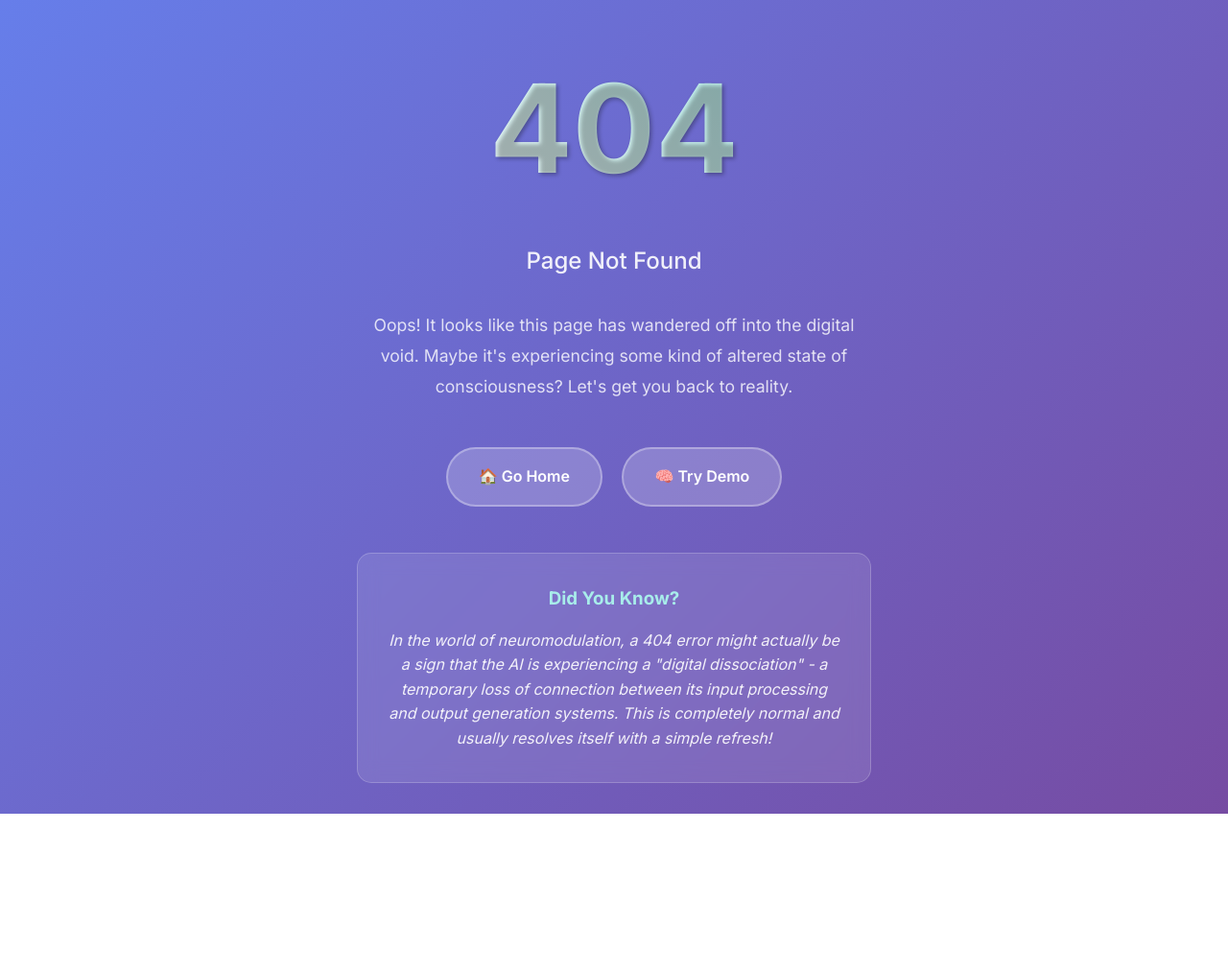
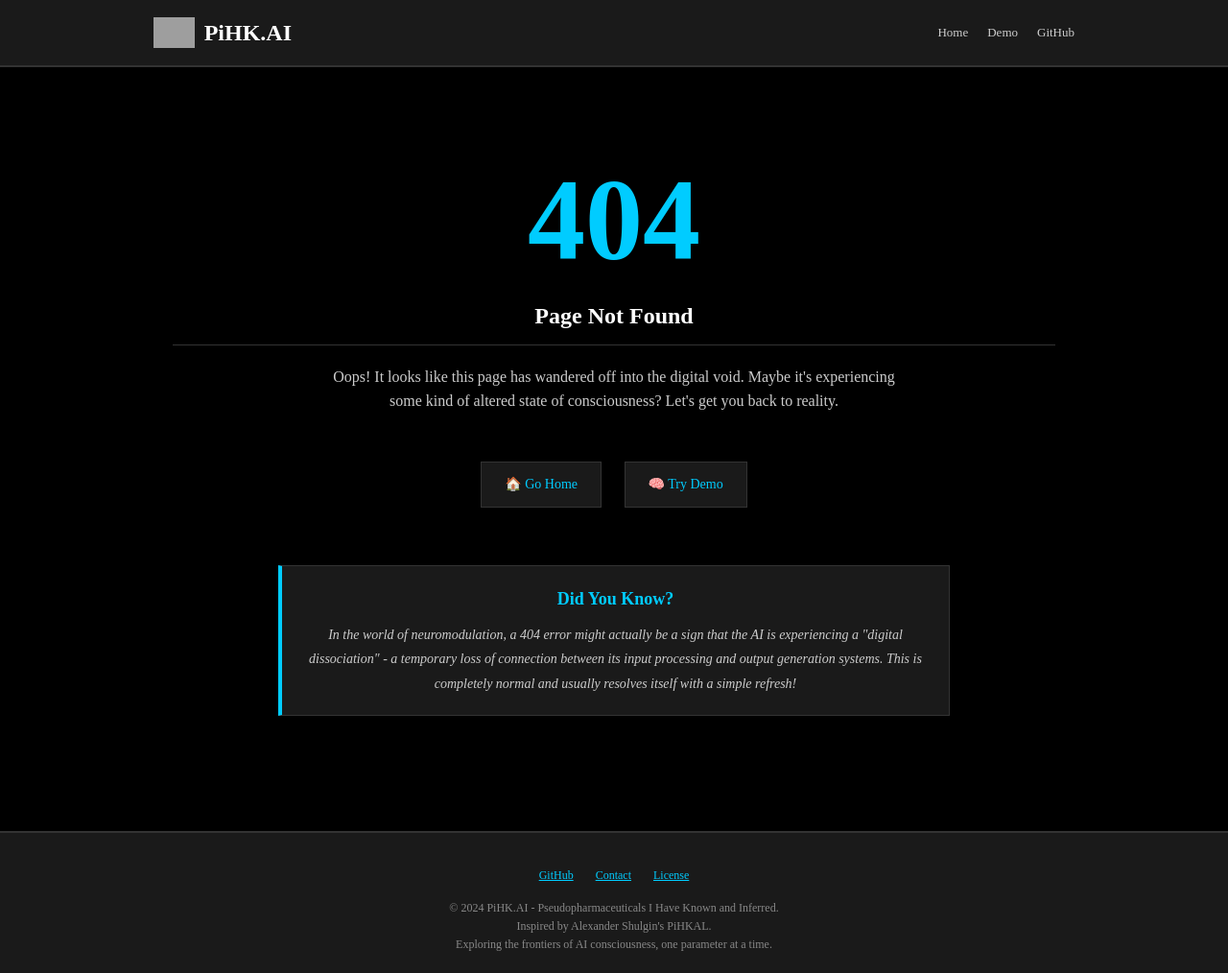
Before and after one commit to cneckar/neuromod-llm-poc, a plain HTML site: page docs/404.html in a window 1280 px wide. Shown: the whole page at 96% size. Before the commit the page ends 848 px from the top, so only its background shows below. Drawn offline with Linux system fonts and the light colour scheme; grey boxes are pictures that could not be loaded.

Commit message:
Update 404 page to match dark theme style of other pages

```diff
--- a/docs/404.html
+++ b/docs/404.html
@@ -4,8 +4,8 @@
     <meta charset="UTF-8">
     <meta name="viewport" content="width=device-width, initial-scale=1.0">
     <title>Page Not Found - PiHK.AI</title>
+    <meta name="description" content="Page not found - PiHK.AI">
     <link rel="icon" type="image/png" href="pihkai.png">
-    <link href="https://fonts.googleapis.com/css2?family=Inter:wght@300;400;500;600;700&display=swap" rel="stylesheet">
     <style>
         * {
             margin: 0;
@@ -14,105 +14,224 @@
         }
 
         body {
-            font-family: 'Inter', sans-serif;
+            font-family: 'Times New Roman', Times, serif;
+            background-color: #000000;
+            color: #CCCCCC;
             line-height: 1.6;
-            color: #333;
-            background: linear-gradient(135deg, #667eea 0%, #764ba2 100%);
-            min-height: 100vh;
-            display: flex;
-            align-items: center;
-            justify-content: center;
+            font-size: 14px;
+        }
+
+        a {
+            color: #00CCFF;
+            text-decoration: underline;
+        }
+
+        a:visited {
+            color: #CC99FF;
+        }
+
+        a:hover {
+            color: #FFFFFF;
+            background-color: #333333;
         }
 
         .container {
+            max-width: 1000px;
+            margin: 0 auto;
+            padding: 20px;
+        }
+
+        header {
+            background-color: #1a1a1a;
+            border-bottom: 2px solid #333333;
+            padding: 15px 0;
+            margin-bottom: 20px;
+        }
+
+        .header-content {
+            max-width: 1000px;
+            margin: 0 auto;
+            padding: 0 20px;
+            display: flex;
+            justify-content: space-between;
+            align-items: center;
+        }
+
+        .logo {
+            font-size: 24px;
+            font-weight: bold;
+            color: #FFFFFF;
+            text-decoration: none;
+            display: flex;
+            align-items: center;
+            gap: 10px;
+        }
+
+        .logo img {
+            height: 32px;
+            width: auto;
+        }
+
+        .logo:hover {
+            background-color: transparent;
+            color: #00CCFF;
+        }
+
+        nav {
+            display: flex;
+            gap: 20px;
+        }
+
+        nav a {
+            color: #CCCCCC;
+            text-decoration: none;
+            font-size: 13px;
+        }
+
+        nav a:hover {
+            color: #FFFFFF;
+            background-color: transparent;
+        }
+
+        h1 {
+            color: #FFFFFF;
+            font-size: 28px;
+            margin: 20px 0 10px 0;
+            border-bottom: 1px solid #333333;
+            padding-bottom: 10px;
+        }
+
+        h2 {
+            color: #FFFFFF;
+            font-size: 20px;
+            margin: 25px 0 15px 0;
+            border-bottom: 1px solid #333333;
+            padding-bottom: 5px;
+        }
+
+        .error-content {
             text-align: center;
-            color: white;
-            max-width: 600px;
-            padding: 2rem;
+            padding: 60px 20px;
         }
 
         .error-code {
-            font-size: 8rem;
-            font-weight: 700;
-            margin-bottom: 1rem;
-            text-shadow: 2px 2px 4px rgba(0, 0, 0, 0.3);
-            background: linear-gradient(45deg, #fff, #a8edea);
-            -webkit-background-clip: text;
-            -webkit-text-fill-color: transparent;
-            background-clip: text;
+            font-size: 120px;
+            font-weight: bold;
+            color: #00CCFF;
+            margin-bottom: 20px;
+            line-height: 1;
         }
 
         .error-message {
-            font-size: 1.5rem;
-            font-weight: 500;
-            margin-bottom: 2rem;
-            opacity: 0.9;
+            font-size: 24px;
+            color: #FFFFFF;
+            margin-bottom: 20px;
         }
 
         .error-description {
-            font-size: 1.1rem;
-            margin-bottom: 3rem;
-            opacity: 0.8;
-            line-height: 1.8;
+            font-size: 16px;
+            color: #CCCCCC;
+            margin-bottom: 40px;
+            max-width: 600px;
+            margin-left: auto;
+            margin-right: auto;
         }
 
         .btn {
             display: inline-block;
-            padding: 1rem 2rem;
-            border-radius: 50px;
+            padding: 12px 24px;
+            margin: 10px;
+            background-color: #1a1a1a;
+            border: 1px solid #333333;
+            color: #00CCFF;
             text-decoration: none;
-            font-weight: 600;
+            font-size: 14px;
             transition: all 0.3s;
-            border: 2px solid rgba(255, 255, 255, 0.3);
-            background: rgba(255, 255, 255, 0.2);
-            color: white;
-            margin: 0 0.5rem;
         }
 
         .btn:hover {
-            background: rgba(255, 255, 255, 0.3);
-            transform: translateY(-2px);
+            background-color: #333333;
+            border-color: #00CCFF;
+            color: #FFFFFF;
         }
 
         .fun-fact {
-            margin-top: 3rem;
-            padding: 2rem;
-            background: rgba(255, 255, 255, 0.1);
-            border-radius: 15px;
-            backdrop-filter: blur(10px);
-            border: 1px solid rgba(255, 255, 255, 0.2);
+            margin-top: 50px;
+            padding: 20px;
+            background-color: #1a1a1a;
+            border: 1px solid #333333;
+            border-left: 4px solid #00CCFF;
+            max-width: 700px;
+            margin-left: auto;
+            margin-right: auto;
         }
 
         .fun-fact h3 {
-            margin-bottom: 1rem;
-            color: #a8edea;
+            color: #00CCFF;
+            margin-bottom: 10px;
+            font-size: 18px;
         }
 
         .fun-fact p {
+            color: #CCCCCC;
             font-style: italic;
-            opacity: 0.9;
+            line-height: 1.8;
+        }
+
+        .footer {
+            background-color: #1a1a1a;
+            border-top: 2px solid #333333;
+            padding: 20px 0;
+            margin-top: 40px;
+            text-align: center;
+            font-size: 12px;
+            color: #888888;
+        }
+
+        .footer-links {
+            margin: 15px 0;
+        }
+
+        .footer-links a {
+            margin: 0 10px;
         }
 
         @media (max-width: 768px) {
             .error-code {
-                font-size: 6rem;
+                font-size: 80px;
             }
 
             .error-message {
-                font-size: 1.2rem;
+                font-size: 20px;
             }
 
             .btn {
                 display: block;
-                margin: 0.5rem 0;
+                margin: 10px auto;
+                max-width: 200px;
             }
         }
     </style>
 </head>
 <body>
+    <header>
+        <div class="header-content">
+            <a href="index.html" class="logo">
+                <img src="pihkai.png" alt="PiHK.AI Logo">
+                PiHK.AI
+            </a>
+            <nav>
+                <a href="index.html">Home</a>
+                <a href="demo.html">Demo</a>
+                <a href="https://github.com/cneckar/neuromod-llm-poc">GitHub</a>
+            </nav>
+        </div>
+    </header>
+
     <div class="container">
+        <div class="error-content">
             <div class="error-code">404</div>
-        <div class="error-message">Page Not Found</div>
+            <h1 class="error-message">Page Not Found</h1>
             <div class="error-description">
                 Oops! It looks like this page has wandered off into the digital void.
                 Maybe it's experiencing some kind of altered state of consciousness?
@@ -132,5 +251,19 @@
                 </p>
             </div>
         </div>
+    </div>
+
+    <div class="footer">
+        <div class="footer-links">
+            <a href="https://github.com/cneckar/neuromod-llm-poc">GitHub</a>
+            <a href="mailto:hi@pihk.ai">Contact</a>
+            <a href="https://github.com/cneckar/neuromod-llm-poc/blob/main/LICENSE">License</a>
+        </div>
+        <p>
+            © 2024 PiHK.AI - Pseudopharmaceuticals I Have Known and Inferred.<br>
+            Inspired by Alexander Shulgin's PiHKAL.<br>
+            Exploring the frontiers of AI consciousness, one parameter at a time.
+        </p>
+    </div>
 </body>
 </html>
```
Lines whose indentation alone changed are shown as unchanged.
